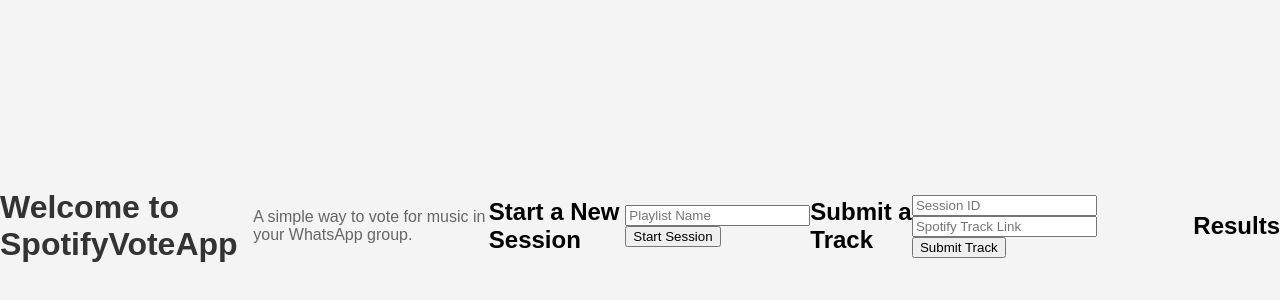
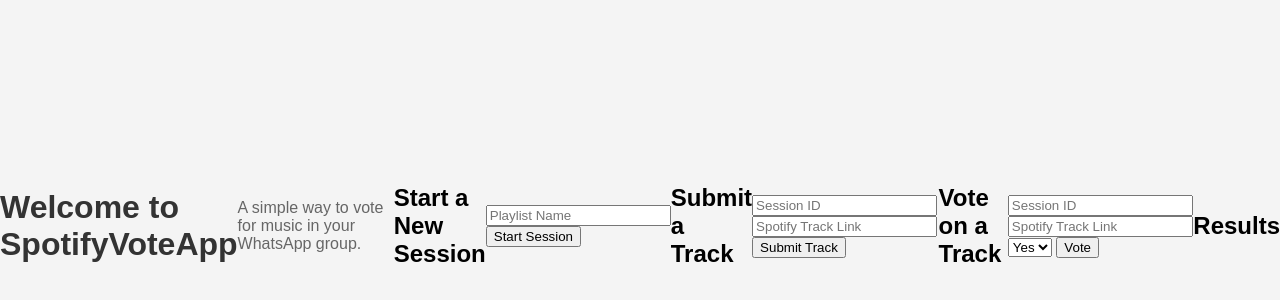
Before and after one commit to Reverb-Jeffrey/Spotivote, a plain HTML site: page public/index.html in a window 1280 px wide. Shown: the part 174-474 px from the top of the page. Drawn offline with Linux system fonts and the light colour scheme.

Commit message:
Update homepage with all options

```diff
--- a/public/index.html
+++ b/public/index.html
@@ -23,6 +23,17 @@
         <button type="submit">Submit Track</button>
     </form>
 
+    <h2>Vote on a Track</h2>
+    <form id="vote-form">
+        <input type="text" id="vote-session-id" placeholder="Session ID" required>
+        <input type="text" id="vote-track-link" placeholder="Spotify Track Link" required>
+        <select id="vote-option">
+            <option value="yes">Yes</option>
+            <option value="no">No</option>
+        </select>
+        <button type="submit">Vote</button>
+    </form>
+
     <h2>Results</h2>
     <div id="results"></div>
 
```
